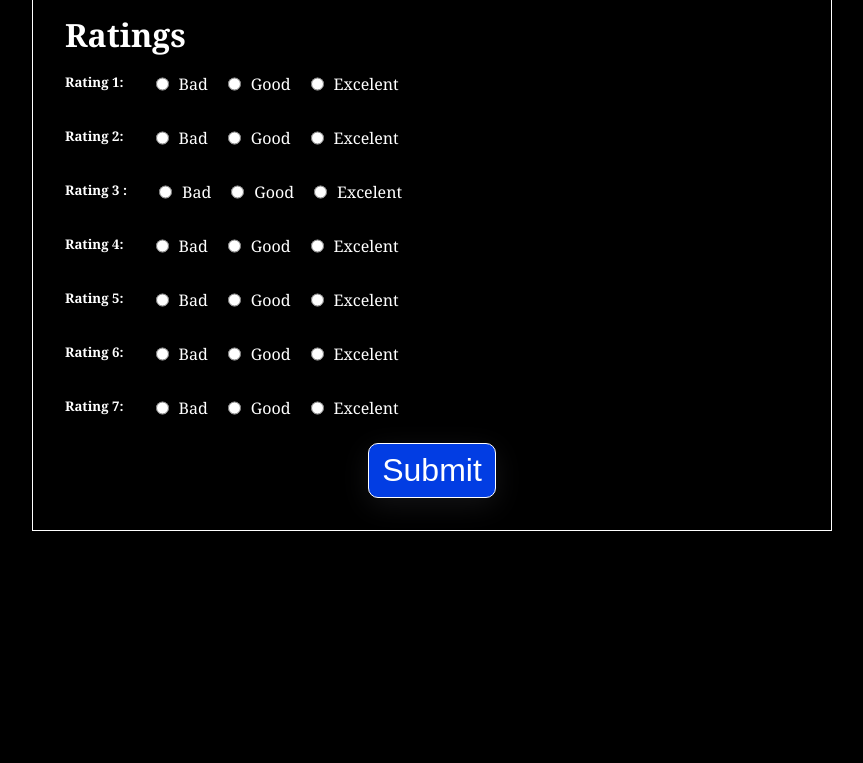
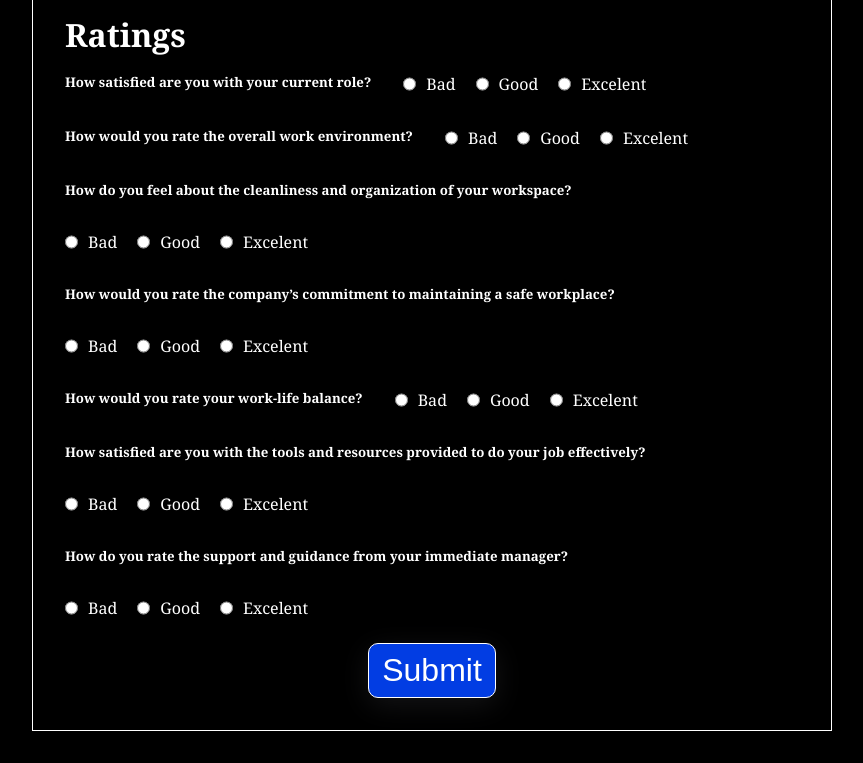
Before and after one commit to Teekay1702/Survey, a plain HTML site: page index.html in a window 1280 px wide. Shown: the part 1164-1927 px from the top of the page, without its empty margins (208-1071 px from the left). Before the commit the page ends 1727 px from the top, so only its background shows below. Drawn offline with Linux system fonts and the light colour scheme.

Commit message:
added survey questions

```diff
--- a/index.html
+++ b/index.html
@@ -365,7 +365,7 @@
                     <h3 class="field-head">Ratings </h3>
                 </div>
                 <div class="field-inputs" style="margin:0.5rem 0px ;">
-                    <h5>Rating 1:</h5>
+                    <h5>How satisfied are you with your current role?</h5>
                     <div class="input-div" style="display: flex; gap:10px;">
                         <input type="radio" id="bad" name="rating1" value="bad">
                         <label for="bad">Bad</label><br>
@@ -376,7 +376,7 @@
                     </div>
                 </div>
                 <div class="field-inputs" style="margin:0.5rem 0px ;">
-                    <h5>Rating 2:</h5>
+                    <h5>How would you rate the overall work environment?</h5>
                     <div class="input-div" style="display: flex; gap:10px;">
                         <input type="radio" id="bad2" name="rating2" value="bad">
                         <label for="bad2">Bad</label><br>
@@ -387,7 +387,7 @@
                     </div>
                 </div>
                 <div class="field-inputs" style="margin:0.5rem 0px ;">
-                    <h5>Rating 3 :</h5>
+                    <h5>How do you feel about the cleanliness and organization of your workspace?</h5>
                     <div class="input-div" style="display: flex; gap:10px;">
                         <input type="radio" id="bad3" name="rating3" value="bad">
                         <label for="bad3">Bad</label><br>
@@ -398,7 +398,7 @@
                     </div>
                 </div>
                 <div class="field-inputs" style="margin:0.5rem 0px ;">
-                    <h5>Rating 4:</h5>
+                    <h5>How would you rate the company’s commitment to maintaining a safe workplace?</h5>
                     <div class="input-div" style="display: flex; gap:10px;">
                         <input type="radio" id="bad4" name="rating4" value="bad">
                         <label for="bad">Bad</label><br>
@@ -409,7 +409,7 @@
                     </div>
                 </div>
                 <div class="field-inputs" style="margin:0.5rem 0px ;">
-                    <h5>Rating 5:</h5>
+                    <h5>How would you rate your work-life balance?</h5>
                     <div class="input-div" style="display: flex; gap:10px;">
                         <input type="radio" id="bad5" name="rating5" value="bad">
                         <label for="bad">Bad</label><br>
@@ -420,7 +420,7 @@
                     </div>
                 </div>
                 <div class="field-inputs" style="margin:0.5rem 0px ;">
-                    <h5>Rating 6:</h5>
+                    <h5>How satisfied are you with the tools and resources provided to do your job effectively?</h5>
                     <div class="input-div" style="display: flex; gap:10px;">
                         <input type="radio" id="bad6" name="rating6" value="bad">
                         <label for="bad6">Bad</label><br>
@@ -431,7 +431,7 @@
                     </div>
                 </div>
                 <div class="field-inputs" style="margin:0.5rem 0px ;">
-                    <h5>Rating 7:</h5>
+                    <h5>How do you rate the support and guidance from your immediate manager?</h5>
                     <div class="input-div" style="display: flex; gap:10px;">
                         <input type="radio" id="bad7" name="rating7" value="bad">
                         <label for="bad7">Bad</label><br>
```
